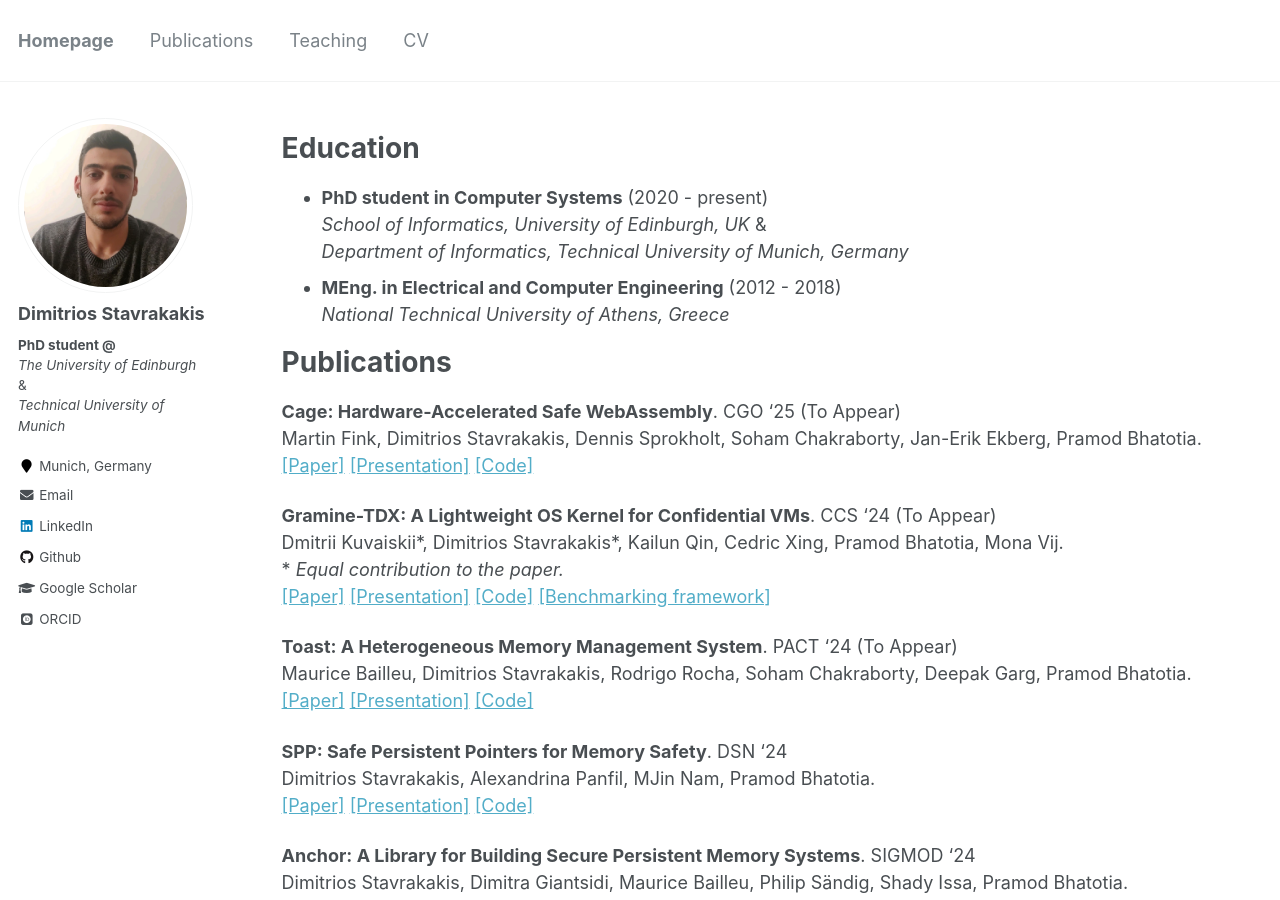
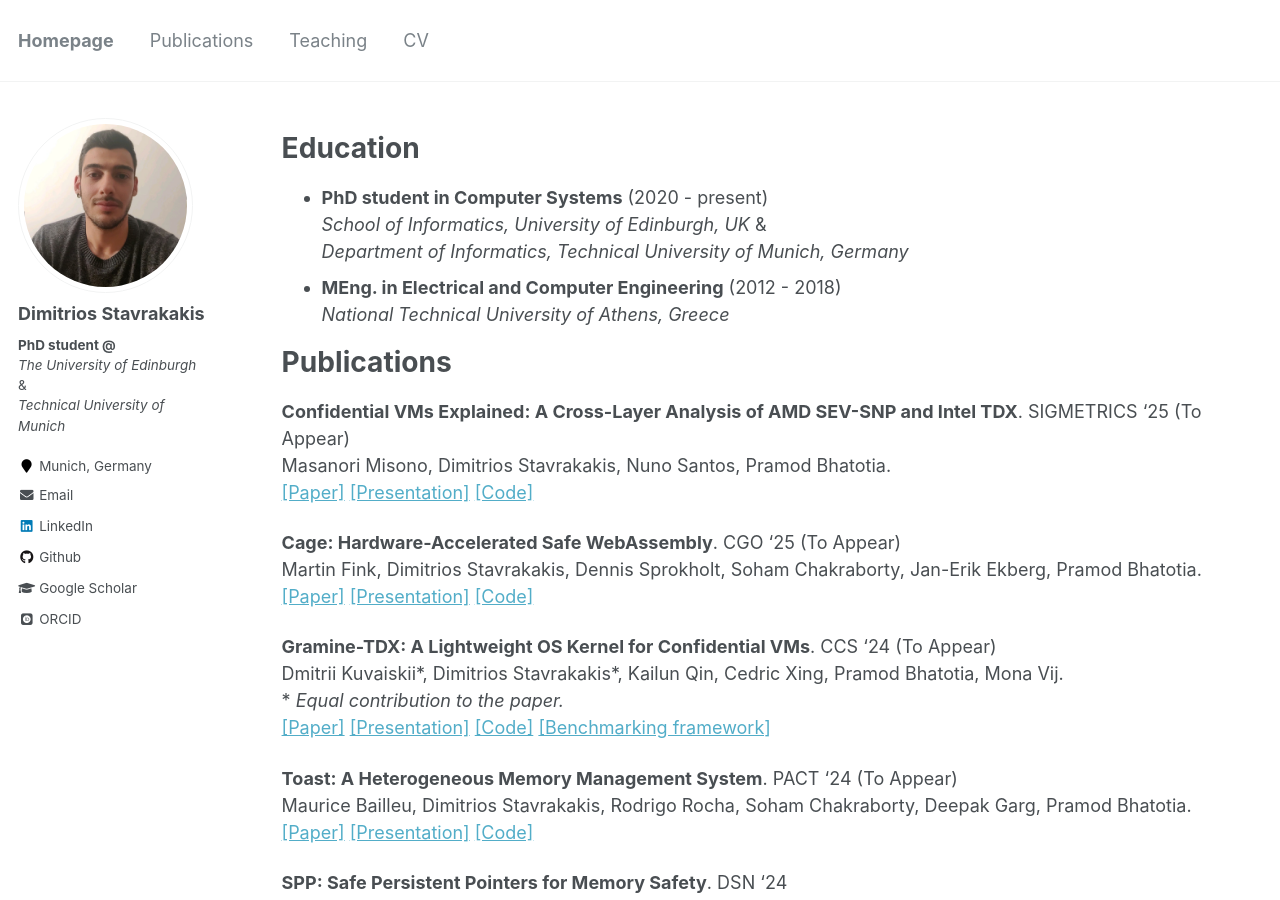
Before and after one commit to dimstav23/dimstav23.github.io, a Jekyll site: the page built from _pages/cv.md, in a window 1280 px wide and 900 px high. Built offline with Jekyll 4.4.1, drawn with Linux system fonts in a browser that asks for light colours; some web fonts are replaced.

Commit message:
update cv and pubs
Signed-off-by: dimstav23 <dimstav23@gmail.com>

```diff
--- a/_pages/cv.md
+++ b/_pages/cv.md
@@ -19,6 +19,10 @@ Education
 
 Publications
 ======
+__Confidential VMs Explained: A Cross-Layer Analysis of AMD SEV-SNP and Intel TDX__. SIGMETRICS '25 (To Appear) \
+Masanori Misono, Dimitrios Stavrakakis, Nuno Santos, Pramod Bhatotia. \
+[[Paper]](https://dimstav23.github.io/cv) [[Presentation]](https://dimstav23.github.io/cv) [[Code]](https://dimstav23.github.io/cv)
+
 __Cage: Hardware-Accelerated Safe WebAssembly__. CGO '25 (To Appear) \
 Martin Fink, Dimitrios Stavrakakis, Dennis Sprokholt, Soham Chakraborty, Jan-Erik Ekberg, Pramod Bhatotia. \
 [[Paper]](https://dimstav23.github.io/cv) [[Presentation]](https://dimstav23.github.io/cv) [[Code]](https://zenodo.org/records/13347522)
```
Also changed, not shown: _pages/publications.md (+4 -0 lines).
